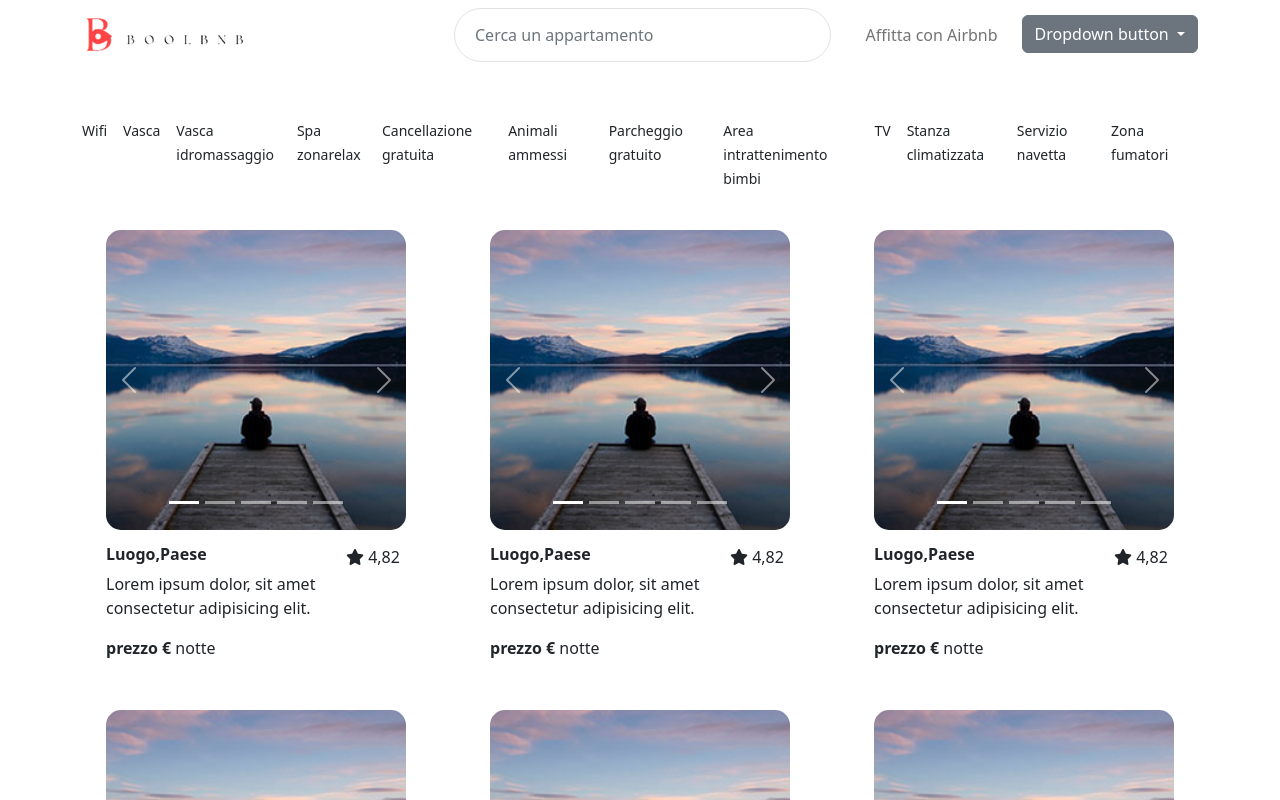
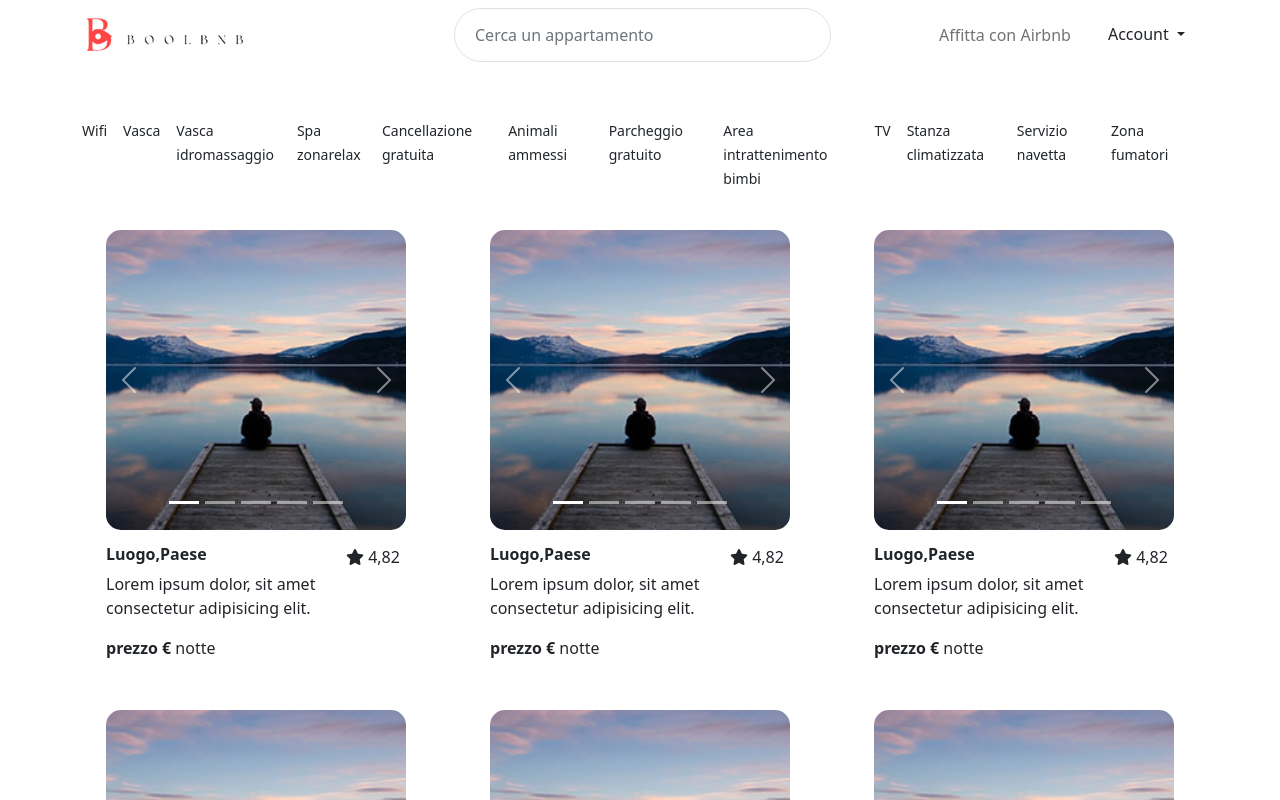
Before and after one commit to Spong3ibob/BoolBNB_FrontOffice, a Vue app: page / in a window 1280 px wide. Shown: the top 800 px of the page. Built offline with nearby package versions, Linux system fonts and the light colour scheme.

Commit message:
modifica dropdown menu header

```diff
--- a/src/components/AppHeader.vue
+++ b/src/components/AppHeader.vue
@@ -41,13 +41,13 @@ export default {
                 </li>
                 <li class="nav-item dropdown">
                   <div class="dropdown">
-                    <button class="btn btn-secondary dropdown-toggle" type="button" data-bs-toggle="dropdown" aria-expanded="false">
-                      Dropdown button
-                    </button>
+                    <button class="btn dropdown-toggle" type="button" data-bs-toggle="dropdown" aria-expanded="false"> Account </button>
                     <ul class="dropdown-menu">
-                      <li><a class="dropdown-item" href="#">Action</a></li>
-                      <li><a class="dropdown-item" href="#">Another action</a></li>
-                      <li><a class="dropdown-item" href="#">Something else here</a></li>
+                      <li><a class="dropdown-item" href="#">Registrati</a></li>
+                      <li>
+                        <hr class="dropdown-divider">
+                      </li>
+                      <li><a class="dropdown-item" href="#">Accedi</a></li>
                     </ul>
                   </div>
                 </li>
```
